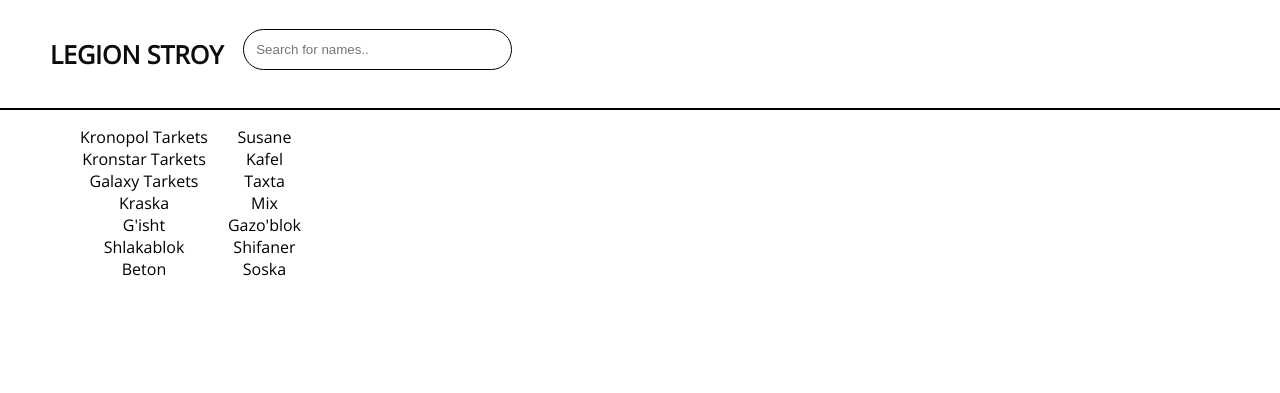
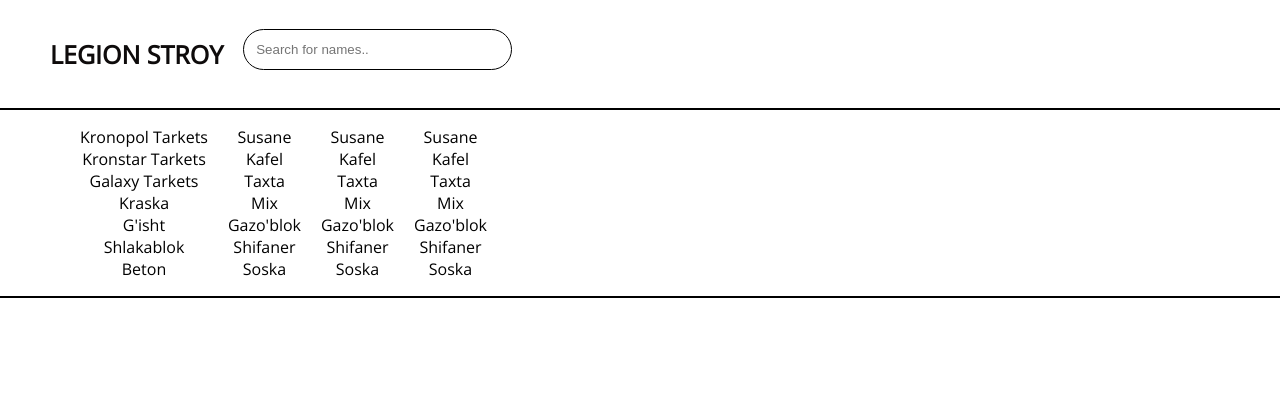
Before and after one commit to MR-STRANGER37/Qurilish-Mollari, a plain HTML site: page index.html in a window 1280 px wide. Shown: the top 393 px of the page. Drawn offline with nearby package versions, Linux system fonts and the light colour scheme.

Commit message:
Update index.html

```diff
--- a/index.html
+++ b/index.html
@@ -74,12 +74,41 @@
                     <li class="main-menu-li"><a href="#">Gazo'blok</a></li>
                     <li class="main-menu-li"><a href="#">Shifaner</a></li>
                     <li class="main-menu-li"><a href="#">Soska</a></li>
-                    </div>
+                </div>
+
+
+
+                <div>
+                    <li class="main-menu-li"><a href="Kronopol tarkets/KronopolPage.html">Susane</a></li>
+                    <li class="main-menu-li"><a href="Echo tarkets/EchoTarketPage.html">Kafel</a></li>
+
+                    <li class="main-menu-li"><a href="Galaxy Tarkets/GalaxyTarketsPage.html">Taxta</a></li>
+                    <li class="main-menu-li"><a href="#">Mix</a></li>
+
+                    <li class="main-menu-li"><a href="#">Gazo'blok</a></li>
+                    <li class="main-menu-li"><a href="#">Shifaner</a></li>
+                    <li class="main-menu-li"><a href="#">Soska</a></li>
+                </div>
+
+
+
+                <div>
+                    <li class="main-menu-li"><a href="Kronopol tarkets/KronopolPage.html">Susane</a></li>
+                    <li class="main-menu-li"><a href="Echo tarkets/EchoTarketPage.html">Kafel</a></li>
+
+                    <li class="main-menu-li"><a href="Galaxy Tarkets/GalaxyTarketsPage.html">Taxta</a></li>
+                    <li class="main-menu-li"><a href="#">Mix</a></li>
+
+                    <li class="main-menu-li"><a href="#">Gazo'blok</a></li>
+                    <li class="main-menu-li"><a href="#">Shifaner</a></li>
+                    <li class="main-menu-li"><a href="#">Soska</a></li>
+                </div>
 
 
 
               </ul>
           </div>
+          <div class="line"></div>
 
         <div class="floor2">
             <div class="f2-room1">
```
